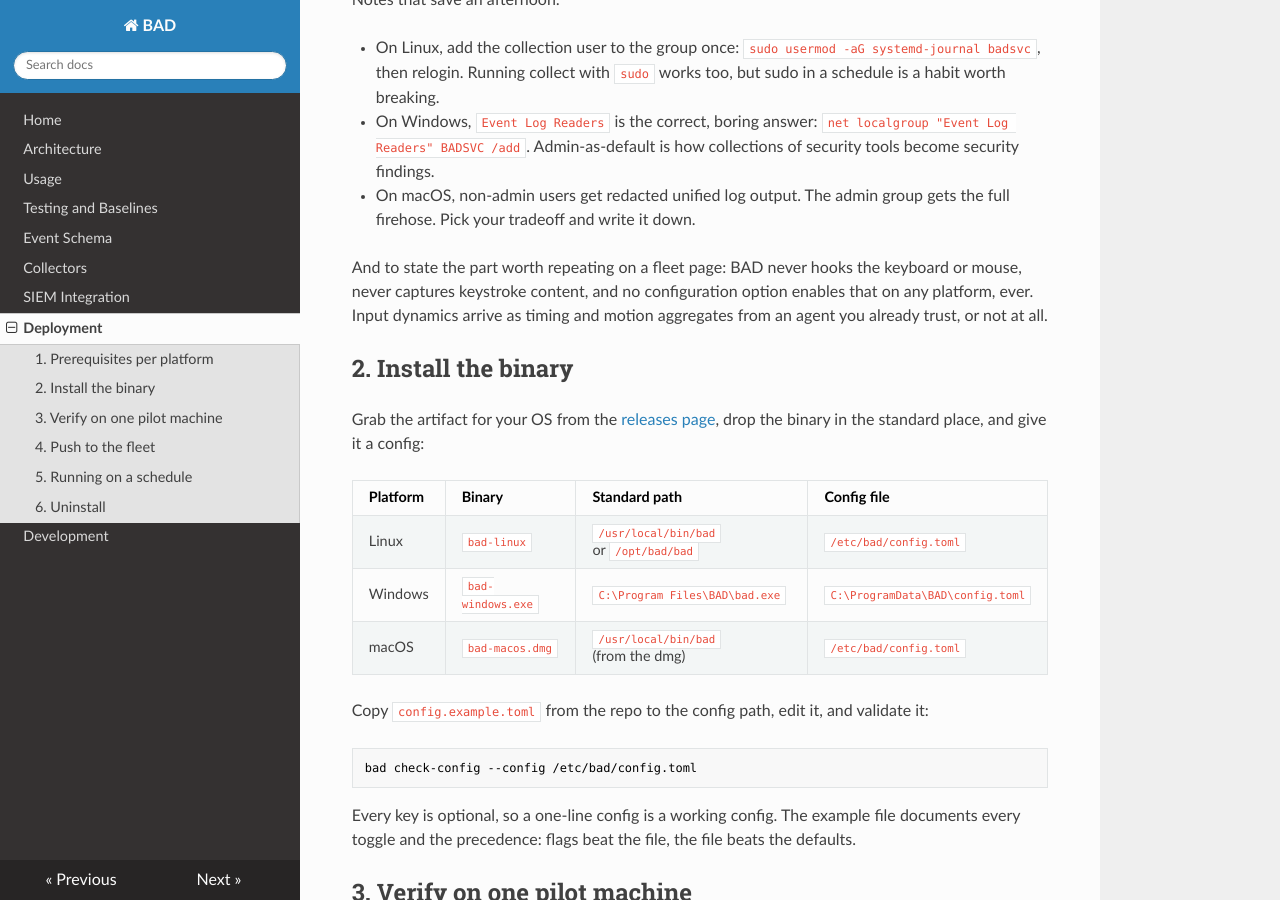
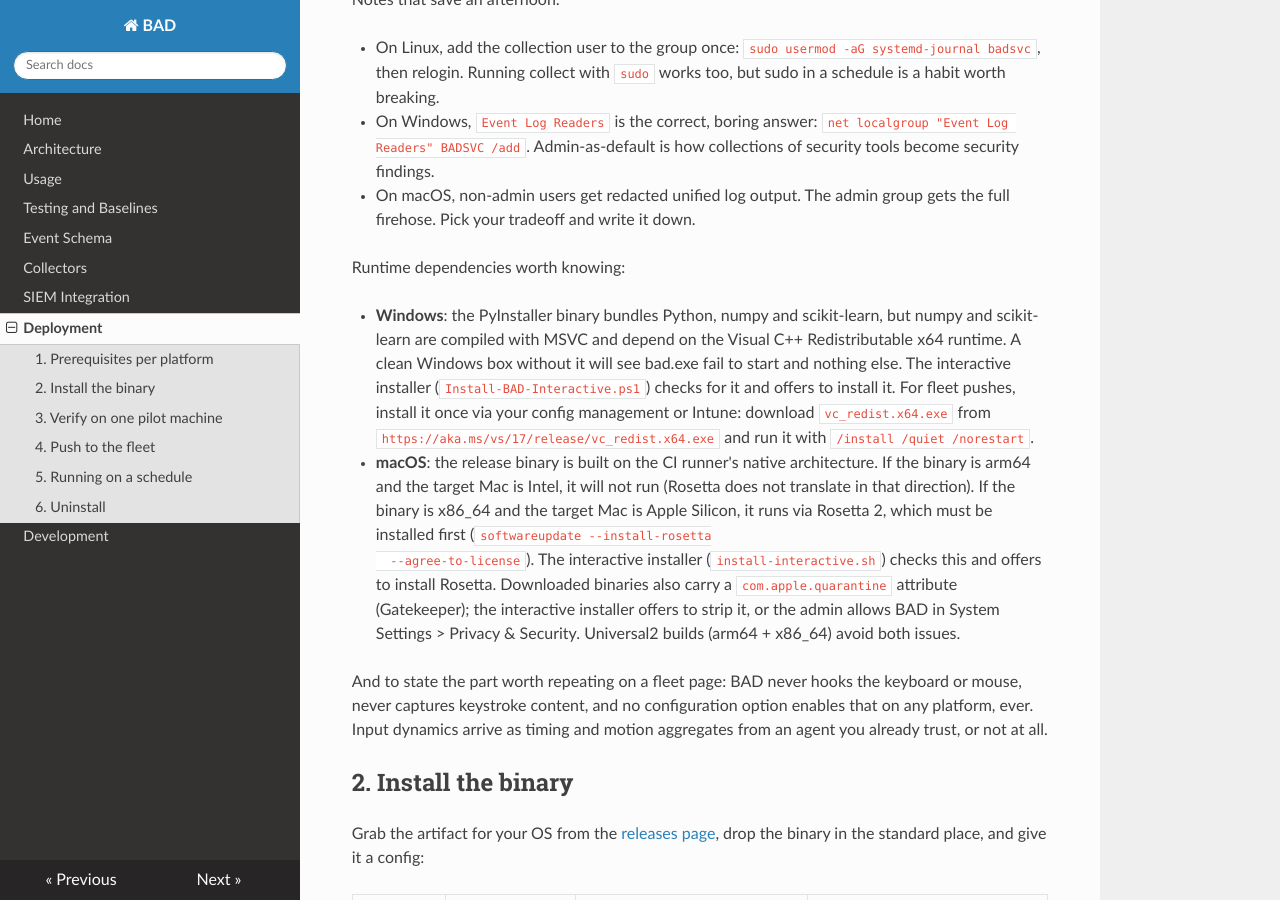
Before and after one commit to well-it-wasnt-me/BAD, an MkDocs documentation site: the page built from docs/deployment.md, in a window 1280 px wide and 900 px high, scrolled down 818 px. Built offline with MkDocs 1.6.1, drawn with Linux system fonts in a browser that asks for light colours; nearby versions of some CDN libraries; some of the changed text lies outside the part shown.

Commit message:
feat: mac and win interactive installer
Signed-off-by: Well It Wasnt Me <15037424+well-it-wasnt-me@users.noreply.github.com>

```diff
--- a/docs/deployment.md
+++ b/docs/deployment.md
@@ -32,6 +32,28 @@
   collections of security tools become security findings.
 - On macOS, non-admin users get redacted unified log output. The admin
   group gets the full firehose. Pick your tradeoff and write it down.
+
+Runtime dependencies worth knowing:
+
+- **Windows**: the PyInstaller binary bundles Python, numpy and scikit-learn,
+  but numpy and scikit-learn are compiled with MSVC and depend on the
+  Visual C++ Redistributable x64 runtime. A clean Windows box without it will
+  see bad.exe fail to start and nothing else. The interactive installer
+  (`Install-BAD-Interactive.ps1`) checks for it and offers to install it. For
+  fleet pushes, install it once via your config management or Intune:
+  download `vc_redist.x64.exe` from
+  `https://aka.ms/vs/17/release/vc_redist.x64.exe` and run it with
+  `/install /quiet /norestart`.
+- **macOS**: the release binary is built on the CI runner's native
+  architecture. If the binary is arm64 and the target Mac is Intel, it will
+  not run (Rosetta does not translate in that direction). If the binary is
+  x86_64 and the target Mac is Apple Silicon, it runs via Rosetta 2, which
+  must be installed first (`softwareupdate --install-rosetta
+  --agree-to-license`). The interactive installer (`install-interactive.sh`)
+  checks this and offers to install Rosetta. Downloaded binaries also carry a
+  `com.apple.quarantine` attribute (Gatekeeper); the interactive installer
+  offers to strip it, or the admin allows BAD in System Settings > Privacy &
+  Security. Universal2 builds (arm64 + x86_64) avoid both issues.
 
 And to state the part worth repeating on a fleet page: BAD never hooks the
 keyboard or mouse, never captures keystroke content, and no configuration
@@ -98,11 +120,13 @@
 | Ecosystem | Template | What it does |
 |---|---|---|
 | Windows, manual | `deploy/windows/Install-BAD.ps1` | Downloads the release exe, installs to Program Files, drops the config, adds the service account to Event Log Readers |
+| Windows, interactive | `deploy/windows/Install-BAD-Interactive.ps1` | Checks for VC++ Redistributable, asks permission at each step, installs the binary and config, optionally sets up a Task Scheduler job. For the human at the keyboard |
 | Windows, Intune | `deploy/windows/intune/` | The same steps as `install.cmd`/`uninstall.cmd` for Win32 app packaging, with the exact build command |
 | Linux, Ansible | `deploy/linux/ansible/` | A small role: group membership, config template, binary install, config validation handler |
 | Linux, no fleet tool | `deploy/linux/install.sh` | The same steps as a plain shell script, for shops where Ansible is a rumor |
 | Linux, interactive | `deploy/linux/install-interactive.sh` | Checks prerequisites, asks permission at each step, installs auditd and the binary, optionally sets up a systemd timer. For the human at the keyboard |
 | macOS, MDM | `deploy/macos/` | `install.sh` from the dmg, plus the pkg build recipe that Jamf, Intune and Addigy can all push |
+| macOS, interactive | `deploy/macos/install-interactive.sh` | Checks architecture (arm64/x86_64, offers Rosetta 2), strips Gatekeeper quarantine, asks permission at each step, optionally sets up a launchd job. For the human at the keyboard |
 
 ## 5. Running on a schedule
 
```
Also changed, not shown: deploy/macos/README.md (+46 -20 lines), deploy/windows/README.md (added, +92 -0 lines), 3 other files.
